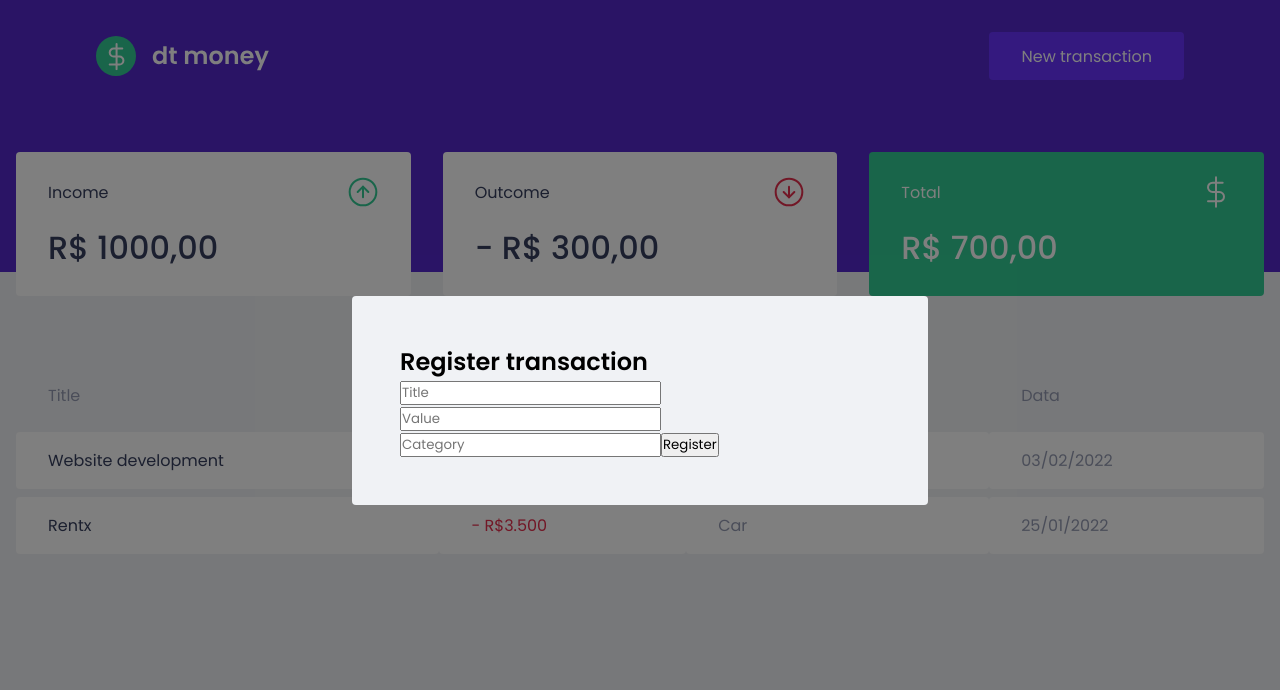
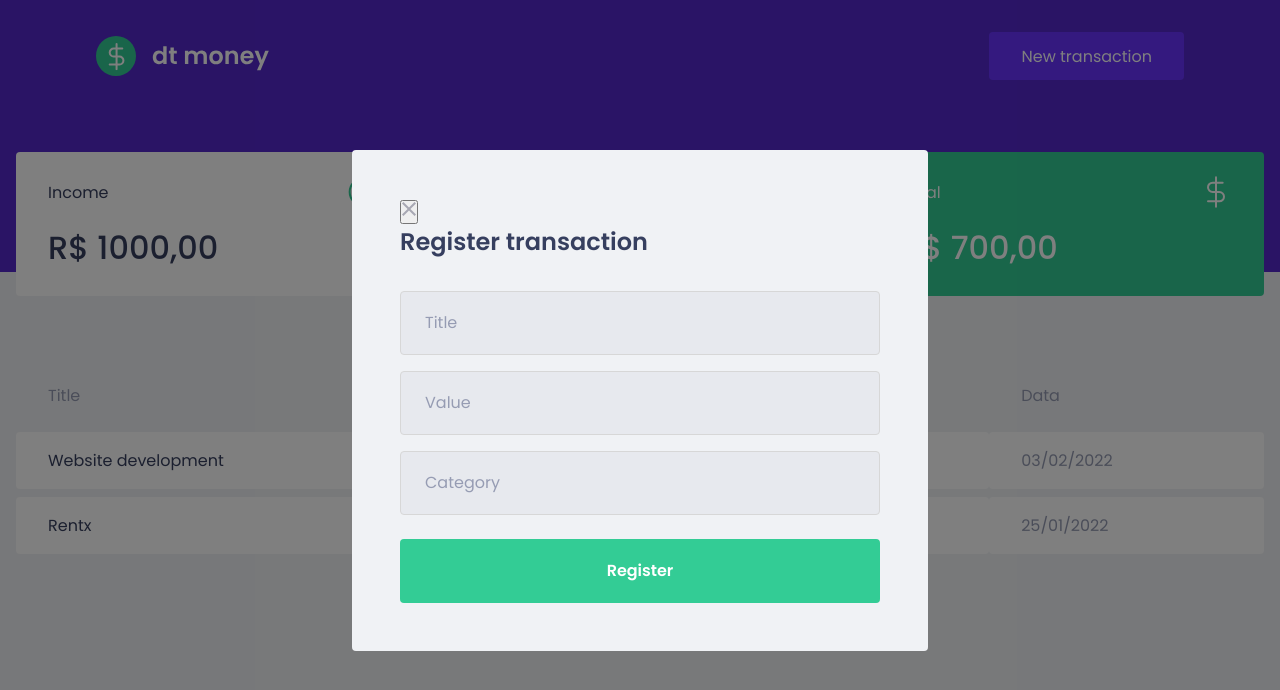
Before and after one commit to i-ramoss/dtmoney, a React (Create React App) app: page / in a window 1280 px wide. Both pictures are taken after a click on the button "New transaction". Shown: the top 690 px of the page. Built offline with nearby package versions, Linux system fonts and the light colour scheme; no server answers; what miragejs would draw is missing.

Commit message:
style: react-modal content, almost finished

```diff
--- a/src/components/NewTransactionModal/index.tsx
+++ b/src/components/NewTransactionModal/index.tsx
@@ -1,4 +1,6 @@
 import Modal from "react-modal";
+
+import closeImg from '../../assets/close.svg';
 
 import { Container } from "./styles";
 
@@ -15,13 +17,20 @@
       overlayClassName="react-modal-overlay"
       className="react-modal-content"
     >
+      <button
+        type="button"
+        onClick={onRequestClose}
+        className="react-modal-close"
+      >
+        <img src={closeImg} alt="Close modal" />
+      </button>
 
       <Container>
         <h2>Register transaction</h2>
 
         <input placeholder="Title"/>
         <input type="number" placeholder="Value"/>
-        <input type="number" placeholder="Category"/>
+        <input placeholder="Category"/>
 
         <button type="submit">Register</button>
       </Container>
--- a/src/components/NewTransactionModal/styles.ts
+++ b/src/components/NewTransactionModal/styles.ts
@@ -1,3 +1,49 @@
 import styled from 'styled-components';
 
-export const Container = styled.form``;
+export const Container = styled.form`
+  h2 {
+    color: var(--text-title);
+    font-size: 1.5rem;
+    margin-bottom: 2rem;
+  }
+
+  input {
+    width: 100%;
+    padding: 0 1.5rem;
+    height: 4rem;
+    border-radius: 0.25rem;
+
+    border: 1px solid #d7d7d7;
+    background: #e7e9ee;
+
+    font-weight: 400;
+    font-size: 1rem;
+
+    &::placeholder {
+      color: var(--text-body);
+    }
+
+    & + input {
+      margin-top: 1rem;
+    }
+  }
+
+  button[type="submit"] {
+    width: 100%;
+    padding: 0 1.5rem;
+    height: 4rem;
+    background: var(--green);
+    color: #fff;
+    border-radius: 0.25rem;
+    border: 0;
+    font-size: 1rem;
+    font-weight: 600;
+    margin-top: 1.5rem;
+
+    transition: filter 0.2s;
+
+    &:hover {
+      filter: brightness(0.9);
+    }
+  }
+`;
```
